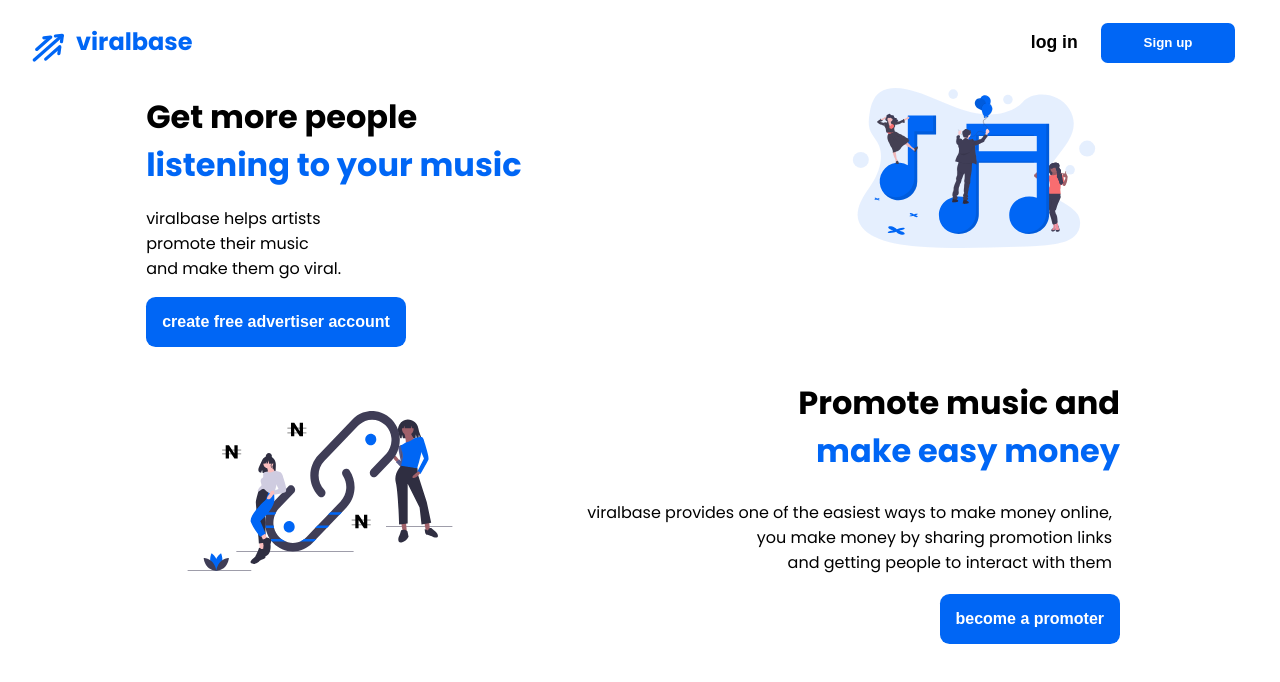
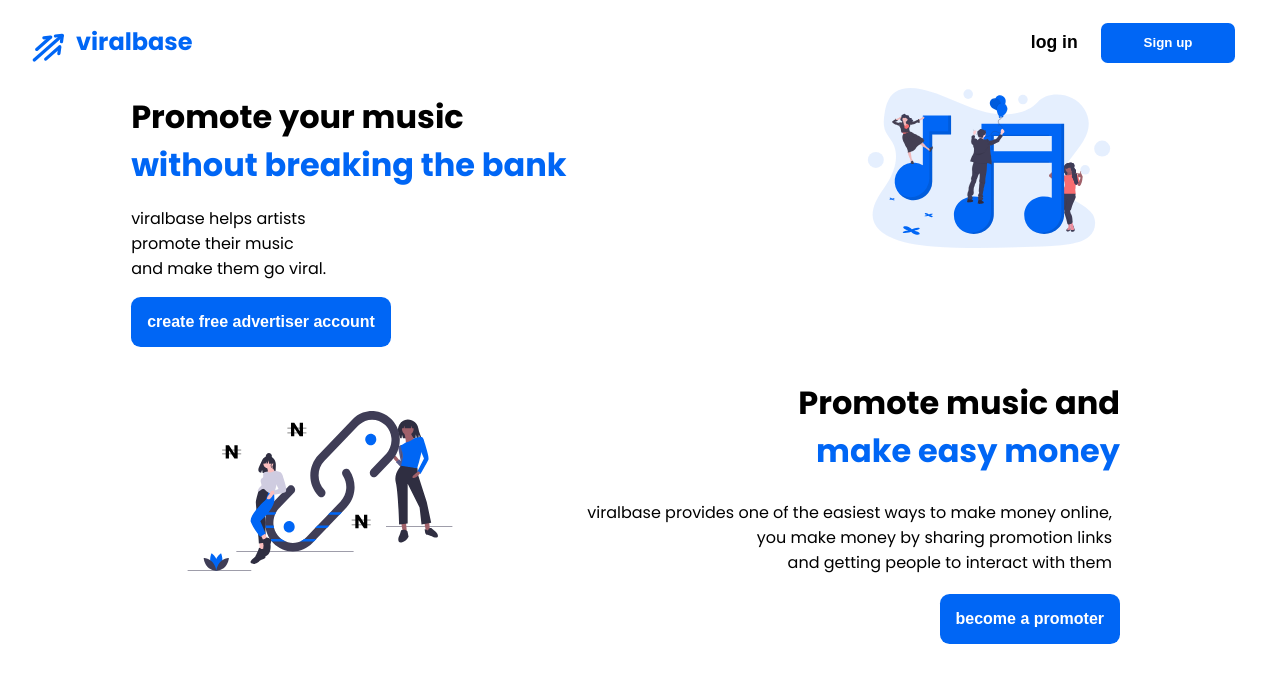
Before and after one commit to Davidson-09/viralbase, a React (Create React App) app: page /music in a window 1280 px wide. Shown: the top 682 px of the page. Built offline with nearby package versions, Linux system fonts and the light colour scheme; no server answers.

Commit message:
changed message to musicians

```diff
--- a/src/Landing2.js
+++ b/src/Landing2.js
@@ -48,8 +48,8 @@ function Landing2() {
 				marginBottom:'3em'}}>
 				<div>
 					<h1 className='landing_text' style={{textAlign:'center'}}>
-						Get more people <br/>
-						<span style={{color:'var(--blueprimary)'}}> listening to your music</span>
+						Promote your music <br/>
+						<span style={{color:'var(--blueprimary)'}}> without breaking the bank</span>
 					</h1>
 					<p className='landing_text' style={{textAlign:'center', marginTop:'-.3em'}}>viralbase helps artists <br/> promote their music<br/> and make them go viral.</p>
 					<div className='landing_cta_btn' style={{marginLeft:'auto', marginRight:'auto', textAlign:'center'}}>
```
Also changed, not shown: 2 other files (tests, documents, lock files or other folders).
